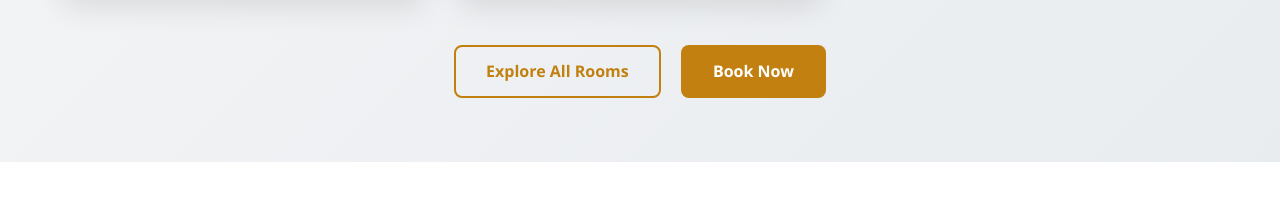
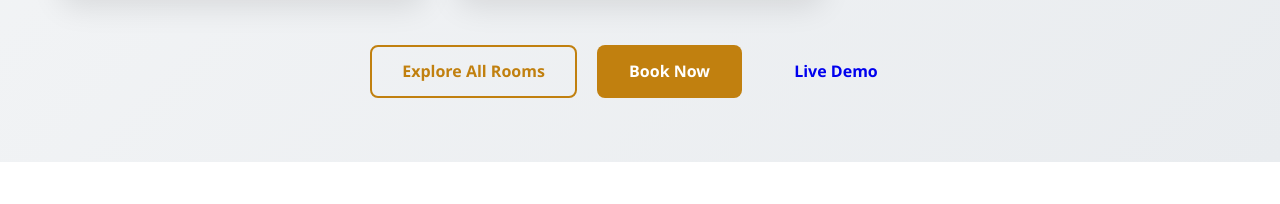
Before and after one commit to charidedecha7-ops/HCI-, a plain HTML site: page index.html in a window 1280 px wide. Shown: the part 3456-3660 px from the top of the page. Drawn offline with Linux system fonts and the light colour scheme.

Commit message:
Add Live Demo button to call-to-action section
Added a new Live Demo button alongside existing CTA buttons.

```diff
--- a/index.html
+++ b/index.html
@@ -89,10 +89,22 @@
                         <!-- Room cards will be generated by JavaScript -->
                     </div>
 
-                    <div class="cta-buttons">
-                        <a href="https://ambassadorhotelethiopia.com/accommodation/" class="btn btn-secondary">Explore All Rooms</a>
-                        <a href="https://book.travelbookgroup.com/premium/index.html?id_stile=14879&tst_prntz=si&headvar=ok&lingua_int=eng&id_albergo=18032&dc=1336" class="btn btn-primary">Book Now</a>
-                    </div>
+                   <div class="cta-buttons">
+    <a href="https://ambassadorhotelethiopia.com/accommodation/" class="btn btn-secondary">
+        Explore All Rooms
+    </a>
+
+    <a href="https://book.travelbookgroup.com/premium/index.html?id_stile=14879&tst_prntz=si&headvar=ok&lingua_int=eng&id_albergo=18032&dc=1336"
+       class="btn btn-primary">
+        Book Now
+    </a>
+
+    <!-- New Live Demo Button -->
+    <a href="https://sites.google.com/view/gujii-gurraacha?usp=sharing" class="btn btn-success">
+        Live Demo
+    </a>
+</div>
+
                 </div>
             </section>
 
```
